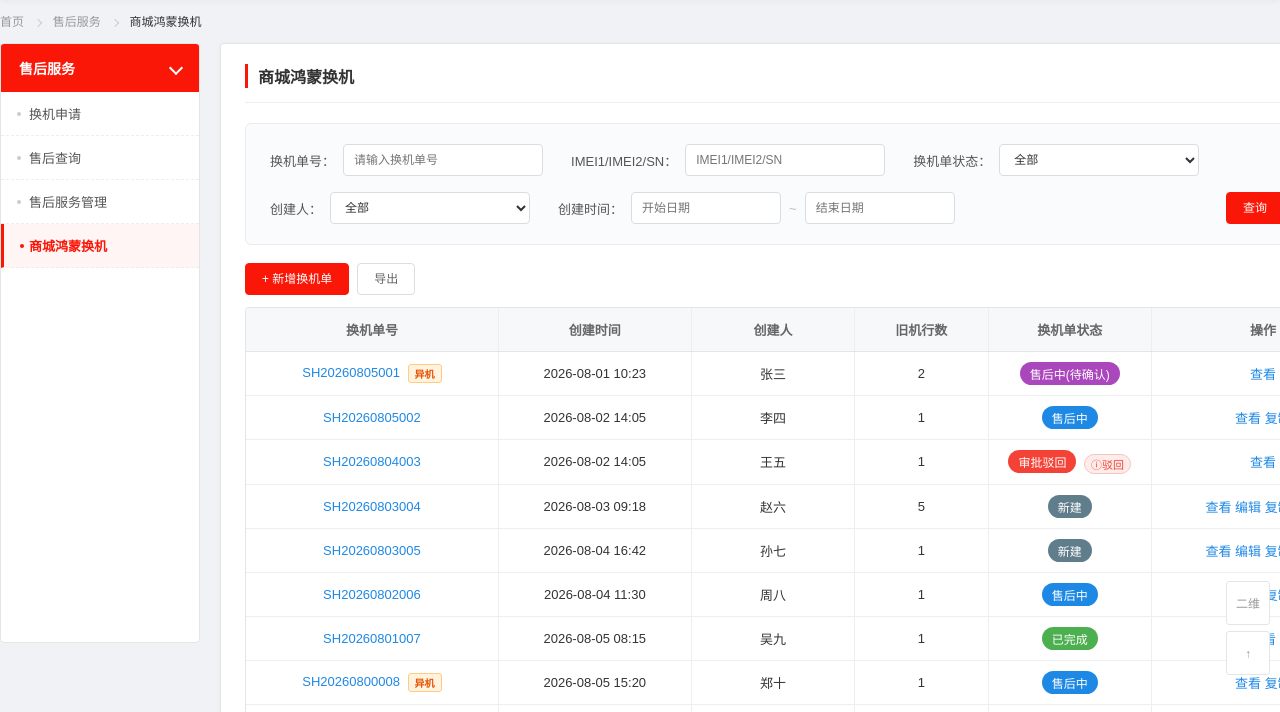
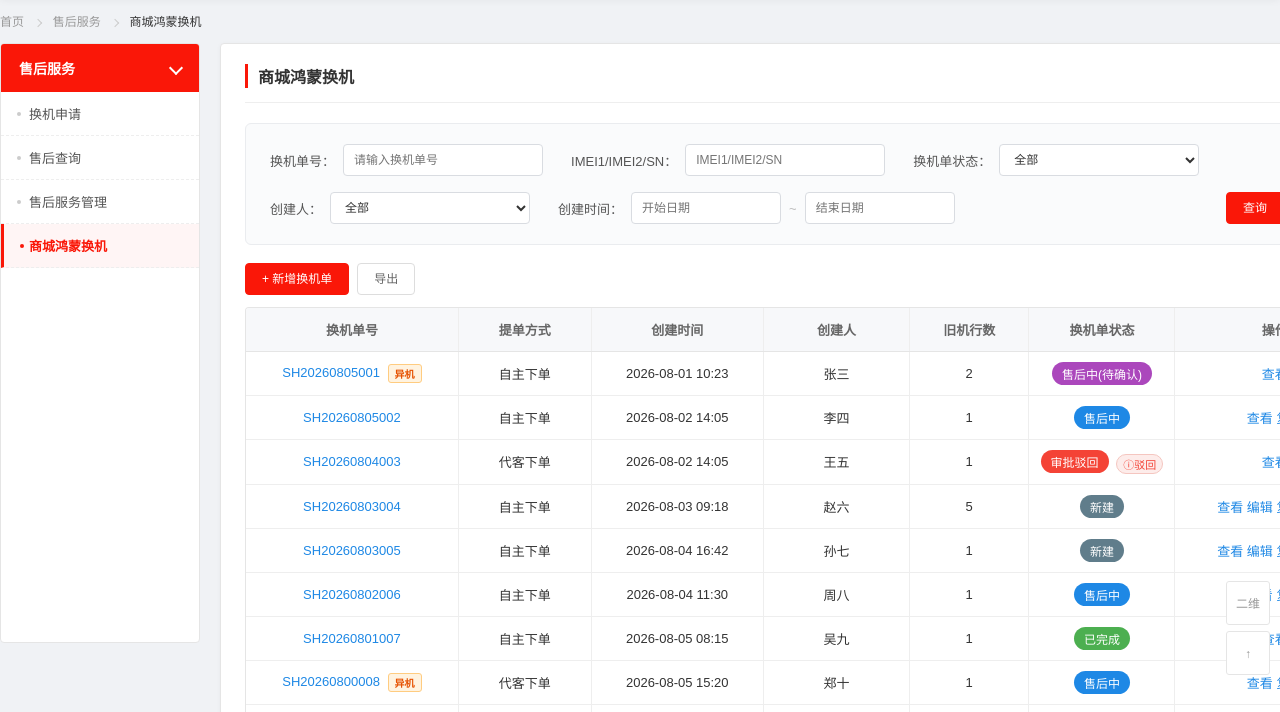
Before and after one commit to Gh616678923/hongmeng-swap-bpm-prototype, a plain HTML site: page mall/index.html in a window 1280 px wide. Shown: the part 69-781 px from the top of the page. Drawn offline with Linux system fonts and the light colour scheme.

Commit message:
商城端:详情对应单号更名为商城单号;全量同步

```diff
--- a/mall/index.html
+++ b/mall/index.html
@@ -617,7 +617,8 @@
                 <table class="bs_table" id="listTable">
                   <thead>
                     <tr>
-                      <th style="width:17%;">换机单号</th>
+                      <th style="width:16%;">换机单号</th>
+                      <th style="width:10%;">提单方式</th>
                       <th style="width:13%;">创建时间</th>
                       <th style="width:11%;">创建人</th>
                       <th style="width:9%;">旧机行数</th>
@@ -843,20 +844,20 @@
     // ========== 列表数据（按售后单头维度） ==========
     // 每个售后单一行，oldRowCount=旧机行数，oldStatusSummary/newStatusSummary=状态汇总
     var listData = [
-      { sn: "SH20260805001", creator: "张三", customer: "张三", store: "北京体验店A", branch: "北京分公司", oldRowCount: 2, oldStatusSummary: ["已入库","已审核"], newStatusSummary: ["取消","待确认"], orderStatus: "售后中(待确认)", date: "2026-08-01 10:23" },
-      { sn: "SH20260805002", creator: "李四", customer: "李四", store: "北京体验店A", branch: "北京分公司", oldRowCount: 1, oldStatusSummary: ["待审核"], newStatusSummary: ["待生成"], orderStatus: "售后中", date: "2026-08-02 14:05" },
-      { sn: "SH20260804003", creator: "王五", customer: "王五", store: "上海门店B", branch: "上海分公司", oldRowCount: 1, oldStatusSummary: ["审批驳回"], newStatusSummary: ["待生成"], orderStatus: "审批驳回", rejectReason: "退机原因不明确，请补充说明", date: "2026-08-02 14:05" },
-      { sn: "SH20260803004", creator: "赵六", customer: "赵六", store: "广州门店C", branch: "广州分公司", oldRowCount: 5, oldStatusSummary: ["新建","新建","新建","新建","新建"], newStatusSummary: ["待生成"], orderStatus: "新建", date: "2026-08-03 09:18" },
-      { sn: "SH20260803005", creator: "孙七", customer: "孙七", store: "深圳门店D", branch: "深圳分公司", oldRowCount: 1, oldStatusSummary: ["新建"], newStatusSummary: ["待生成"], orderStatus: "新建", date: "2026-08-04 16:42" },
-      { sn: "SH20260802006", creator: "周八", customer: "周八", store: "成都体验店E", branch: "成都分公司", oldRowCount: 1, oldStatusSummary: ["已入库"], newStatusSummary: ["待出库"], orderStatus: "售后中", date: "2026-08-04 11:30" },
-      { sn: "SH20260801007", creator: "吴九", customer: "吴九", store: "武汉门店F", branch: "武汉分公司", oldRowCount: 1, oldStatusSummary: ["已入库"], newStatusSummary: ["已出库"], orderStatus: "已完成", date: "2026-08-05 08:15" },
-      { sn: "SH20260800008", creator: "郑十", customer: "郑十", store: "南京体验店G", branch: "南京分公司", oldRowCount: 1, oldStatusSummary: ["已入库"], newStatusSummary: ["待BPM审批"], orderStatus: "售后中", date: "2026-08-05 15:20" },
-      { sn: "SH20260790009", creator: "钱十一", customer: "钱十一", store: "杭州体验店H", branch: "杭州分公司", oldRowCount: 1, oldStatusSummary: ["已入库"], newStatusSummary: ["待出库"], orderStatus: "售后中", date: "2026-08-05 16:30" },
-      { sn: "SH20260790010", creator: "冯十二", customer: "冯十二", store: "重庆门店I", branch: "重庆分公司", oldRowCount: 1, oldStatusSummary: ["已入库"], newStatusSummary: ["待出库"], orderStatus: "售后中", date: "2026-08-06 09:10" },
-      { sn: "SH20260790011", creator: "陈十三", customer: "陈十三", store: "西安体验店J", branch: "西安分公司", oldRowCount: 1, oldStatusSummary: ["已入库"], newStatusSummary: ["待出库"], orderStatus: "售后中", date: "2026-08-06 10:45" },
-      { sn: "SH20260790012", creator: "褚十四", customer: "褚十四", store: "苏州门店K", branch: "苏州分公司", oldRowCount: 1, oldStatusSummary: ["已入库"], newStatusSummary: ["待BPM审批"], orderStatus: "售后中", date: "2026-08-06 11:20" },
-      { sn: "SH20260790013", creator: "卫十五", customer: "卫十五", store: "天津体验店L", branch: "天津分公司", oldRowCount: 1, oldStatusSummary: ["已入库"], newStatusSummary: ["待出库"], orderStatus: "售后中", date: "2026-08-06 14:00" },
-      { sn: "SH20260790014", creator: "蒋十六", customer: "蒋十六", store: "青岛门店M", branch: "青岛分公司", oldRowCount: 1, oldStatusSummary: ["已入库"], newStatusSummary: ["待BPM审批"], orderStatus: "售后中", date: "2026-08-06 15:30" }
+      { sn: "SH20260805001", orderMode: "自主下单", creator: "张三", customer: "张三", store: "北京体验店A", branch: "北京分公司", oldRowCount: 2, oldStatusSummary: ["已入库","已审核"], newStatusSummary: ["取消","待确认"], orderStatus: "售后中(待确认)", date: "2026-08-01 10:23" },
+      { sn: "SH20260805002", orderMode: "自主下单", creator: "李四", customer: "李四", store: "北京体验店A", branch: "北京分公司", oldRowCount: 1, oldStatusSummary: ["待审核"], newStatusSummary: ["待生成"], orderStatus: "售后中", date: "2026-08-02 14:05" },
+      { sn: "SH20260804003", orderMode: "代客下单", creator: "王五", customer: "王五", store: "上海门店B", branch: "上海分公司", oldRowCount: 1, oldStatusSummary: ["审批驳回"], newStatusSummary: ["待生成"], orderStatus: "审批驳回", rejectReason: "退机原因不明确，请补充说明", date: "2026-08-02 14:05" },
+      { sn: "SH20260803004", orderMode: "自主下单", creator: "赵六", customer: "赵六", store: "广州门店C", branch: "广州分公司", oldRowCount: 5, oldStatusSummary: ["新建","新建","新建","新建","新建"], newStatusSummary: ["待生成"], orderStatus: "新建", date: "2026-08-03 09:18" },
+      { sn: "SH20260803005", orderMode: "自主下单", creator: "孙七", customer: "孙七", store: "深圳门店D", branch: "深圳分公司", oldRowCount: 1, oldStatusSummary: ["新建"], newStatusSummary: ["待生成"], orderStatus: "新建", date: "2026-08-04 16:42" },
+      { sn: "SH20260802006", orderMode: "自主下单", creator: "周八", customer: "周八", store: "成都体验店E", branch: "成都分公司", oldRowCount: 1, oldStatusSummary: ["已入库"], newStatusSummary: ["待出库"], orderStatus: "售后中", date: "2026-08-04 11:30" },
+      { sn: "SH20260801007", orderMode: "自主下单", creator: "吴九", customer: "吴九", store: "武汉门店F", branch: "武汉分公司", oldRowCount: 1, oldStatusSummary: ["已入库"], newStatusSummary: ["已出库"], orderStatus: "已完成", date: "2026-08-05 08:15" },
+      { sn: "SH20260800008", orderMode: "代客下单", creator: "郑十", customer: "郑十", store: "南京体验店G", branch: "南京分公司", oldRowCount: 1, oldStatusSummary: ["已入库"], newStatusSummary: ["待BPM审批"], orderStatus: "售后中", date: "2026-08-05 15:20" },
+      { sn: "SH20260790009", orderMode: "自主下单", creator: "钱十一", customer: "钱十一", store: "杭州体验店H", branch: "杭州分公司", oldRowCount: 1, oldStatusSummary: ["已入库"], newStatusSummary: ["待出库"], orderStatus: "售后中", date: "2026-08-05 16:30" },
+      { sn: "SH20260790010", orderMode: "自主下单", creator: "冯十二", customer: "冯十二", store: "重庆门店I", branch: "重庆分公司", oldRowCount: 1, oldStatusSummary: ["已入库"], newStatusSummary: ["待出库"], orderStatus: "售后中", date: "2026-08-06 09:10" },
+      { sn: "SH20260790011", orderMode: "自主下单", creator: "陈十三", customer: "陈十三", store: "西安体验店J", branch: "西安分公司", oldRowCount: 1, oldStatusSummary: ["已入库"], newStatusSummary: ["待出库"], orderStatus: "售后中", date: "2026-08-06 10:45" },
+      { sn: "SH20260790012", orderMode: "代客下单", creator: "褚十四", customer: "褚十四", store: "苏州门店K", branch: "苏州分公司", oldRowCount: 1, oldStatusSummary: ["已入库"], newStatusSummary: ["待BPM审批"], orderStatus: "售后中", date: "2026-08-06 11:20" },
+      { sn: "SH20260790013", orderMode: "自主下单", creator: "卫十五", customer: "卫十五", store: "天津体验店L", branch: "天津分公司", oldRowCount: 1, oldStatusSummary: ["已入库"], newStatusSummary: ["待出库"], orderStatus: "售后中", date: "2026-08-06 14:00" },
+      { sn: "SH20260790014", orderMode: "代客下单", creator: "蒋十六", customer: "蒋十六", store: "青岛门店M", branch: "青岛分公司", oldRowCount: 1, oldStatusSummary: ["已入库"], newStatusSummary: ["待BPM审批"], orderStatus: "售后中", date: "2026-08-06 15:30" }
     ];
     function renderList() {
       var $tb = $("#listTbody");
@@ -864,6 +865,7 @@
       listData.forEach(function (r, i) {
         $tb.append('<tr class="main-row" data-idx="' + i + '">' +
           '<td><a class="alink" onclick="openModal(\'view\',' + i + ')">' + r.sn + '</a>' + buildTypeBadge(r.sn) + '</td>' +
+          '<td>' + (r.orderMode || "自主下单") + '</td>' +
           '<td>' + r.date + '</td>' +
           '<td>' + (r.creator || "—") + '</td>' +
           '<td>' + r.oldRowCount + '</td>' +
@@ -1023,7 +1025,7 @@
       var src = listData[i];
       var newSn = "SH" + new Date().getFullYear() + String(new Date().getMonth() + 1).padStart(2, "0") + String(new Date().getDate()).padStart(2, "0") + String(Math.floor(Math.random() * 900) + 100);
       var copy = {
-        sn: newSn, creator: "测试客户", customer: src.customer, store: src.store, branch: src.branch, oldRowCount: src.oldRowCount,
+        sn: newSn, orderMode: src.orderMode || "自主下单", creator: "测试客户", customer: src.customer, store: src.store, branch: src.branch, oldRowCount: src.oldRowCount,
         oldStatusSummary: ["新建"], newStatusSummary: ["待生成"], orderStatus: "待审批",
         date: new Date().toISOString().slice(0, 10) + " " + new Date().toTimeString().slice(0, 5)
       };
@@ -1505,7 +1507,7 @@
                   '<th style="min-width:100px;">上传凭证</th>' +
                   '<th style="min-width:60px;">客户</th>' +
                   '<th style="min-width:60px;">门店</th>' +
-                  '<th style="min-width:80px;">对应单号</th>' +
+                  '<th style="min-width:80px;">商城单号</th>' +
                   '<th style="min-width:90px;">物料编码</th>' +
                   '<th style="min-width:45px;">品牌</th>' +
                   '<th style="min-width:70px;">机型</th>' +
```
